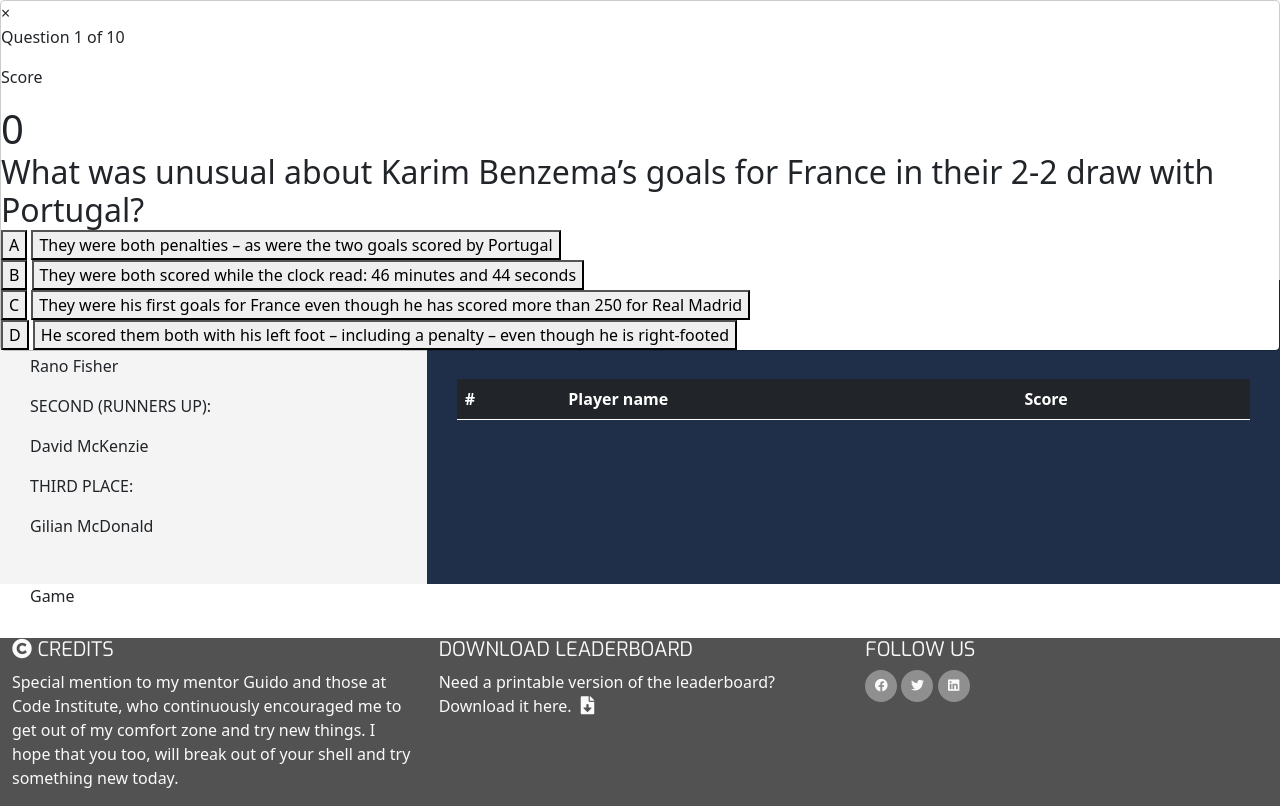
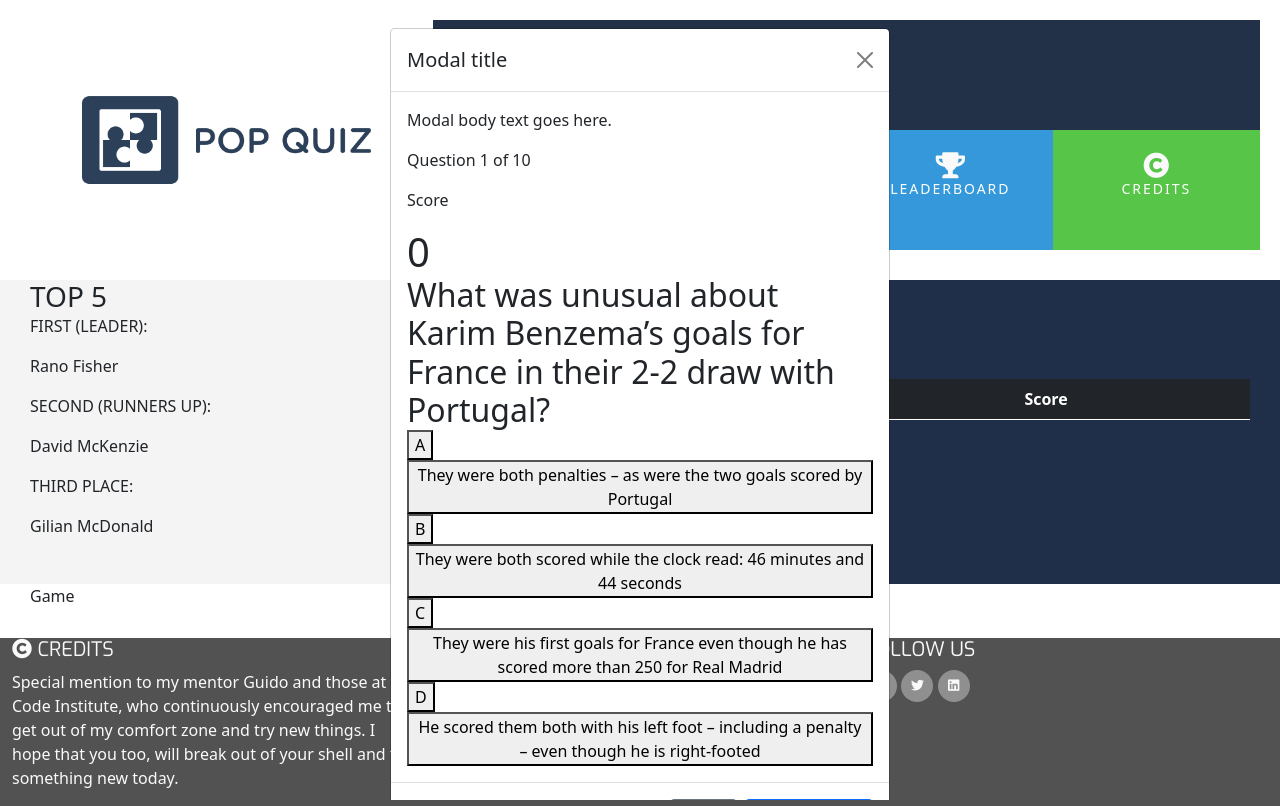
Before and after one commit to peanutbutterclassic/popquiz, a plain HTML site: page index.html in a window 1280 px wide. Both pictures are taken after a click on the button "LET'S PLAY". Drawn offline with nearby package versions, Linux system fonts and the light colour scheme.

Commit message:
Add bootstrap modal window to quiz area

```diff
--- a/assets/js/script.js
+++ b/assets/js/script.js
@@ -355,7 +355,7 @@ incrementScore = (num) => {
 
 const setupAudio = () => {
     // Load audios
-    const click = new Audio("assets/sound/zapsplat_sound_shockwave_whoosh.mp3");
+    const click = new Audio("../sound/whoosh.mp3");
 
     // Audio buttons
     const clickButton = document.querySelectorAll(".click");
--- a/index.html
+++ b/index.html
@@ -38,8 +38,70 @@
                             <button id="myBtn" class="click quiz-box-button">LET'S PLAY <br><i class="fas fa-play"></i></button>
                         </div>
                         <div>
+
+                        <!-- Fullscreen modal -->
+                        <!-- Full screen modal -->
+                        <div id="myModal" class="modal click" tabindex="-1">
+                            <div class="modal-dialog">
+                              <div class="modal-content">
+                                <div class="modal-header">
+                                  <h5 class="modal-title">Modal title</h5>
+                                  <button type="button" class="btn-close" data-bs-dismiss="modal" aria-label="Close"></button>
+                                </div>
+                                <div class="modal-body">
+                                  <p>Modal body text goes here.</p>
+                                  <div>
+                                    <div id="game" class="flex-center flex-column">
+                                        <div id="hud">
+                                            <div class="hud-item">
+                                                <p id="progressText" class="hud-prefix">
+                                                    Question
+                                                </p>
+                                                <div id="progressBar">
+                                                    <div id="progressBarFull" aria-label="Progress bar"></div>
+                                                </div>
+                                            </div>
+                                            <div>
+                                                <div class="hud-item">
+                                                    <p class="hud-prefix" aria-label="Score">
+                                                        Score
+                                                    </p>
+                                                    <h1 class="hud-main-text" id="score">
+                                                        0
+                                                    </h1>
+                                                </div>
+                                            </div>
+                                        </div>
+                                        <h2 id="question">What is the answer to this question</h2>
+                                        <div class="choice-container">
+                                            <button class="click choice-prefix" aria-label="Choice number 1">A</button>
+                                            <button class="click choice-text" data-number="1" aria-label="Choice number 1">Choice 1</button>
+                                        </div>
+                                        <div class="choice-container">
+                                            <button class="click choice-prefix" aria-label="Choice number 2">B</button>
+                                            <button class="click choice-text" data-number="2" aria-label="Choice number 2">Choice 2</button>
+                                        </div>
+                                        <div class="choice-container">
+                                            <button class="click choice-prefix" aria-label="Choice number 3">C</button>
+                                            <button class="click choice-text" data-number="3" aria-label="Choice number 3">Choice 3</button>
+                                        </div>
+                                        <div class="choice-container">
+                                            <button class="click choice-prefix" aria-label="Choice number 4">D</button>
+                                            <button class="click choice-text" data-number="4" aria-label="Choice number 4">Choice 4</button>
+                                        </div>
+                                    </div>
+                                </div>
+                                </div>
+                                <div class="modal-footer">
+                                  <button type="button" class="btn btn-secondary" data-bs-dismiss="modal">Close</button>
+                                  <button type="button" class="btn btn-primary">Save changes</button>
+                                </div>
+                              </div>
+                            </div>
+                          </div>
+
                         <!-- Start of modal -->
-                        <div id="myModal" class="modal">
+                        <!-- <div id="myModal" class="modal">
                             <div class="modal-content">
                                 <span class="close">&times;</span>
                                 <div>
@@ -84,7 +146,7 @@
                                     </div>
                                 </div>
                             </div>
-                        </div>
+                        </div>  -->
                         <!-- quiz info -->
                         <!-- <div>
                             <div class="rule-box">
@@ -125,7 +187,7 @@
             </div>
         </div>
     </header>
-    <section id="leaderboadr-panel" class="container-fluid">
+    <section id="leaderboard-panel" class="container-fluid">
         <div class="row">
             <div class="col-md-4 bg-color-personal-info section-column">
                 <div class="row">
```
Also changed, not shown: 2 other files.
